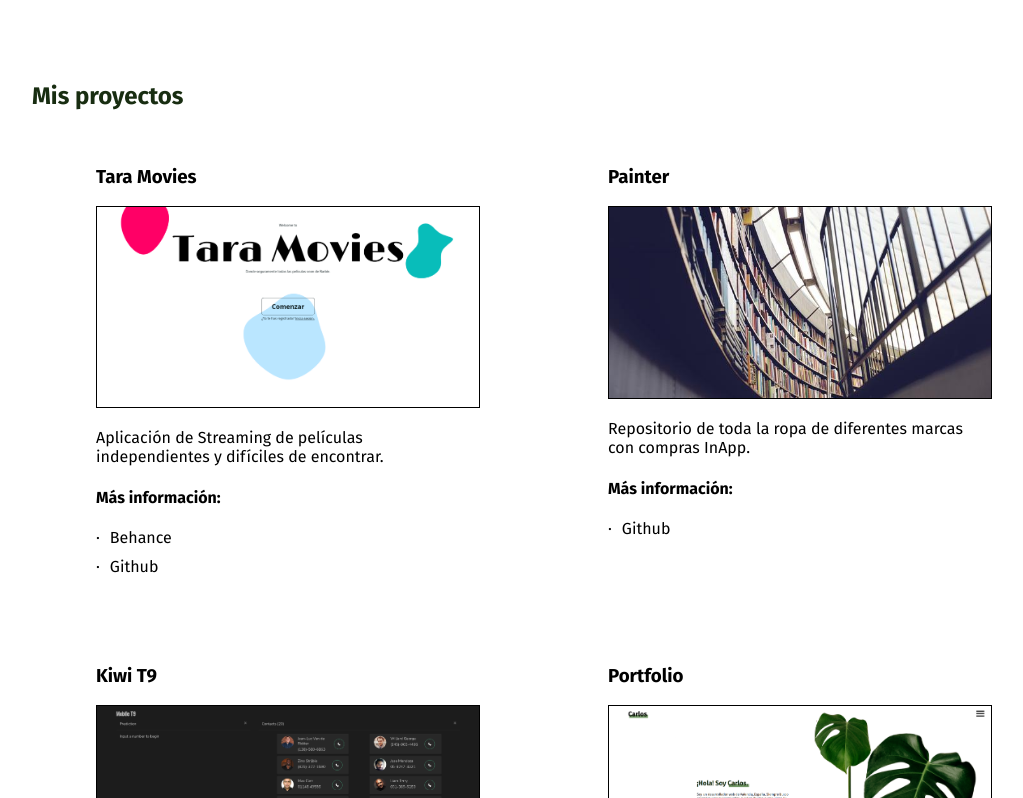
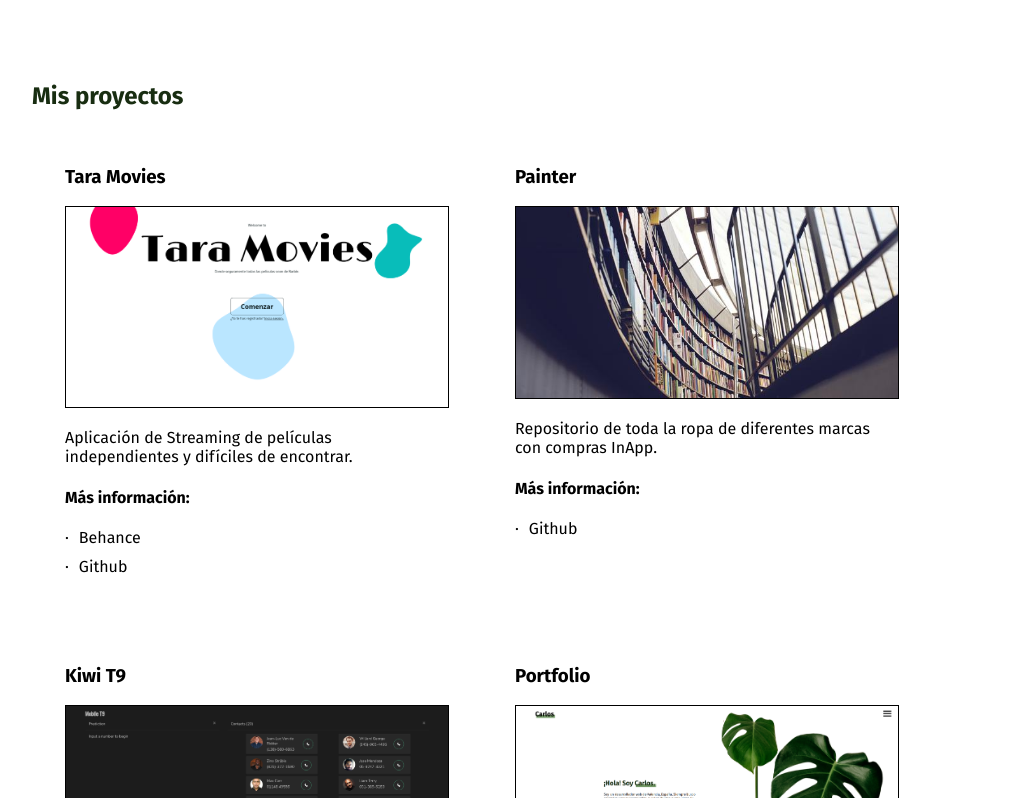
Before and after one commit to daiant/pages, a React (Create React App) app: page / in a window 1280 px wide. Shown: the part 802-1600 px from the top of the page, without its empty margins (96-1119 px from the left). Built offline with nearby package versions, Linux system fonts and the light colour scheme.

Commit message:
feat(projects): layout to left

```diff
--- a/src/App.css
+++ b/src/App.css
@@ -361,7 +361,7 @@ header {
   display: flex;
   flex-wrap: wrap;
   row-gap: 10px;
-  justify-content: space-around;
+  justify-content: flex-start;
 }
 .project {
   width: 100%;
```
